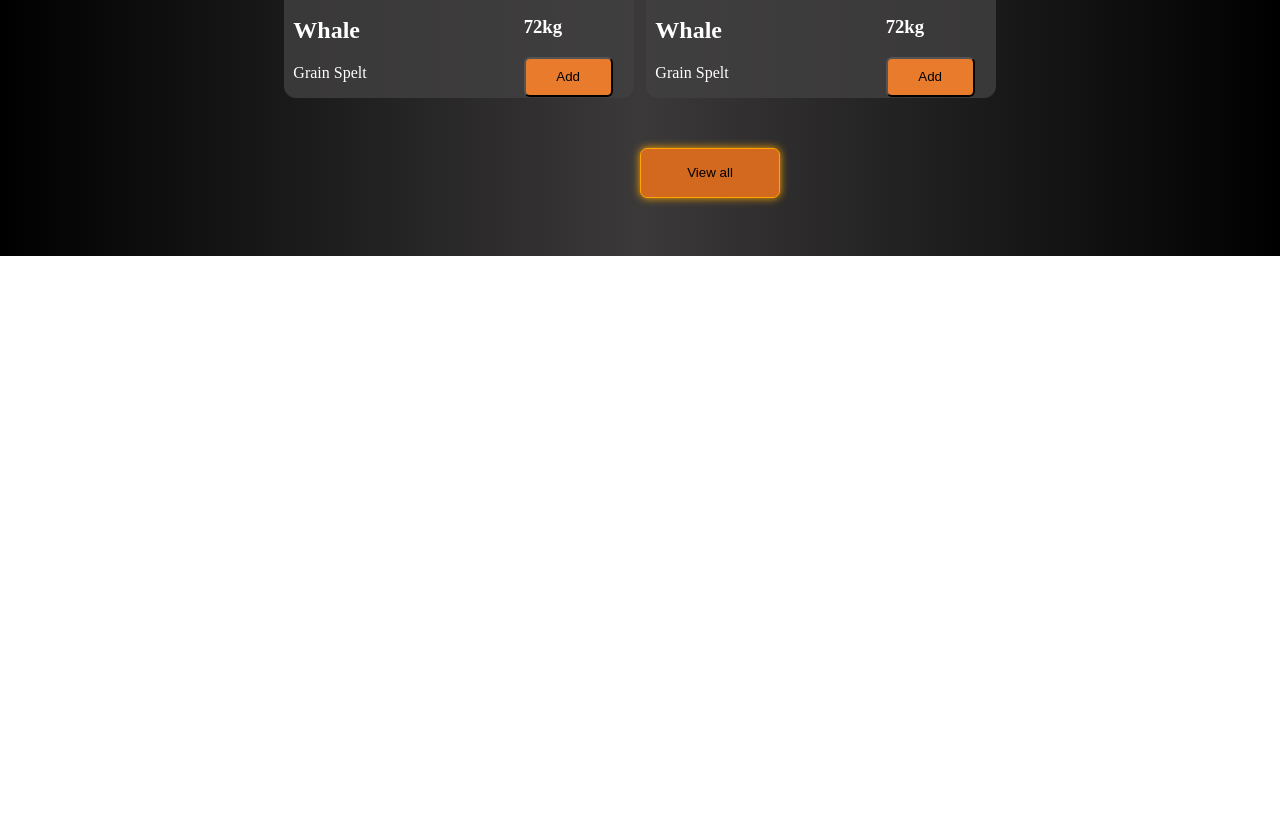
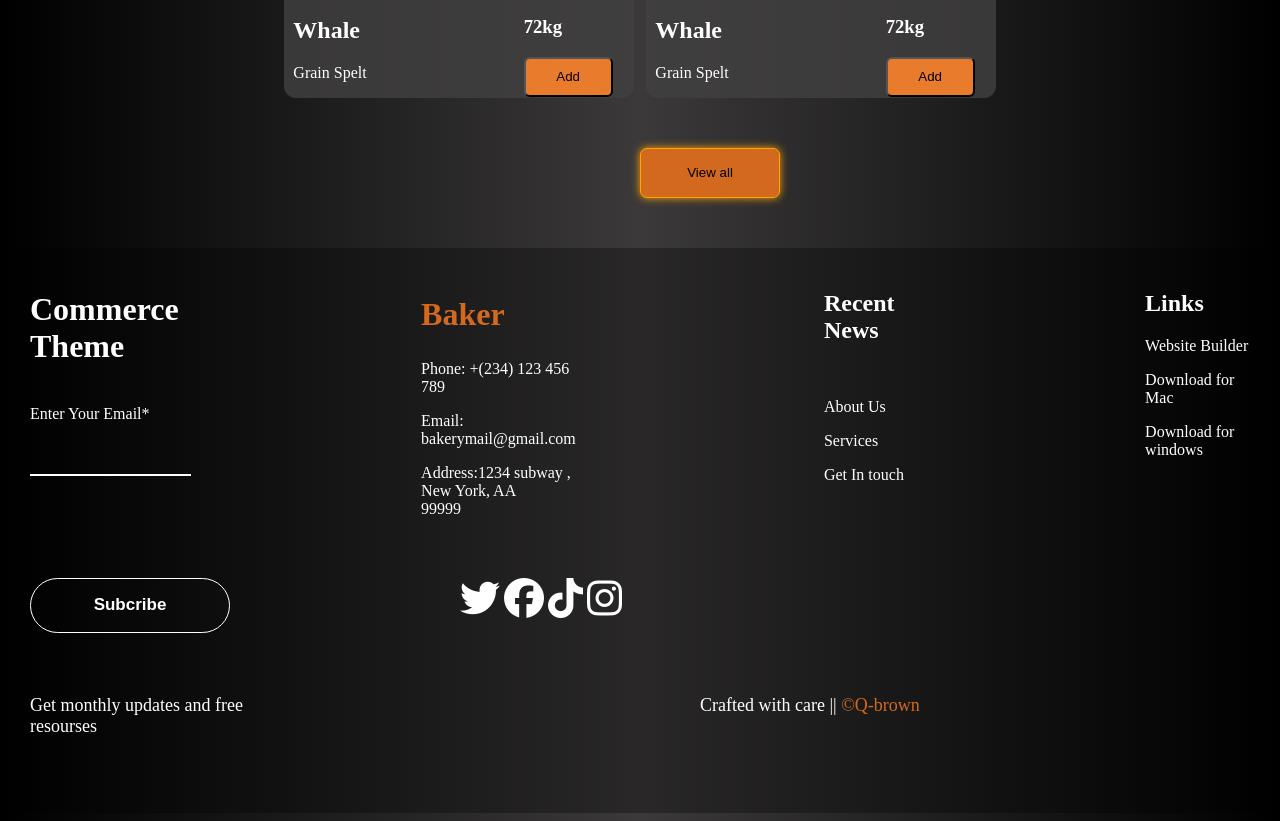
Before and after one commit to Q-brown-dev/Bakers-, a plain HTML site: page index.html in a window 1280 px wide. Shown: the part 2221-3042 px from the top of the page. Before the commit the page ends 2477 px from the top, so only its background shows below. Drawn offline with Linux system fonts and the light colour scheme.

Commit message:
Update index.html file

```diff
--- a/index.html
+++ b/index.html
@@ -6,6 +6,7 @@
     <meta name="viewport" content="width=device-width, initial-scale=1.0">
     <title>BrownsBakery🎇🍞</title>
     <link rel="stylesheet" href="css/styles.css">
+    <link rel="stylesheet" href="https://cdnjs.cloudflare.com/ajax/libs/font-awesome/6.5.0/css/all.min.css">
 </head>
 
 <body>
@@ -13,11 +14,11 @@
         <header>
             <div class="logo">Baker</div>
             <div class="nav-container">
-                <li><a href="Home" style="color: orange;">Home</a></li>
-                <li><a href="#">About</a></li>
+                <li><a href="index.html" style="color: orange;">Home</a></li>
+                <li><a href="About-us.html">About</a></li>
                 <li><a href="#">Services</a></li>
                 <li><a href="#">Pages</a></li>
-                <li><a href="#">Contact</a></li>
+                <li><a href="contact.html">Contact</a></li>
             </div>
 
             <div class="contact-toggle">
@@ -48,7 +49,7 @@
             <img src="./🧁/bg4 (1).jpg" alt="">
         </div>
     </div>
-<!--
+    <!--
     <div class="icon-con">
         <figure>
             <img src="images/img/shape-4.png" alt="">
@@ -59,7 +60,7 @@
     </div> -->
     <img src="images/img/separator.svg" alt="">
 
-    <section class="grid" >
+    <section class="grid">
         <div class="first-r">
             <h3>Daily request</h3>
             <p class="white">Vindy</p>
@@ -198,8 +199,73 @@
 
 
     </section>
-     <button class="cta-btn btn">View all</button>
+    <button class="cta-btn btn">View all</button>
 
+
+    <footer>
+
+
+        <div class="first-footer-role">
+
+            <div class="footer-a">
+                <h1>Commerce <br>
+                    Theme</h1> <br>
+                <div class="double-form ">
+                    <label>Enter Your Email*</label>
+                    <input type="text" required>
+                </div>
+            </div>
+            <div class="footer-b">
+                <h2 class="logo">Baker</h2>
+                <p>Phone: +(234) 123 456 789</p>
+                <p>Email: bakerymail@gmail.com</p>
+                <p>Address:1234 subway , New York, AA <br>
+                    99999</p>
+            </div>
+
+            <div class="footer-c">
+                <h2>Recent News</h2> <br>
+                <a class="link" href="#">
+                    <p>About Us</p>
+                </a>
+                <a class="link" href="#">
+                    <p>Services</p>
+                </a>
+                <a class="link" href="#">
+                    <p>Get In touch</p>
+                </a>
+            </div>
+            <div class="footer-d">
+                <h2>Links</h2>
+                <p>Website Builder</p>
+                <p>Download for Mac</p>
+                <p>Download for windows</p>
+            </div>
+        </div>
+
+
+        <div class="footer-second-role">
+            <button type="submit" class="btn-sub">
+                Subcribe
+            </button>
+
+            <div class="icons">
+                <i class="fa-brands fa-twitter"></i>
+                <i class="fa-brands fa-facebook"></i>
+                <i class="fa-brands fa-tiktok"></i>
+                <i class="fa-brands fa-instagram"></i>
+            </div>
+        </div>
+
+
+        <div class="footer-forth-role">
+            <p class="muted">Get monthly updates and free <br>resourses</p>
+
+            <p class="muted">Crafted with care ||<span> &copy;Q-brown</span></p>
+        </div>
+        <br>
+        <br>
+    </footer>
 </body>
 
 </html>
```
